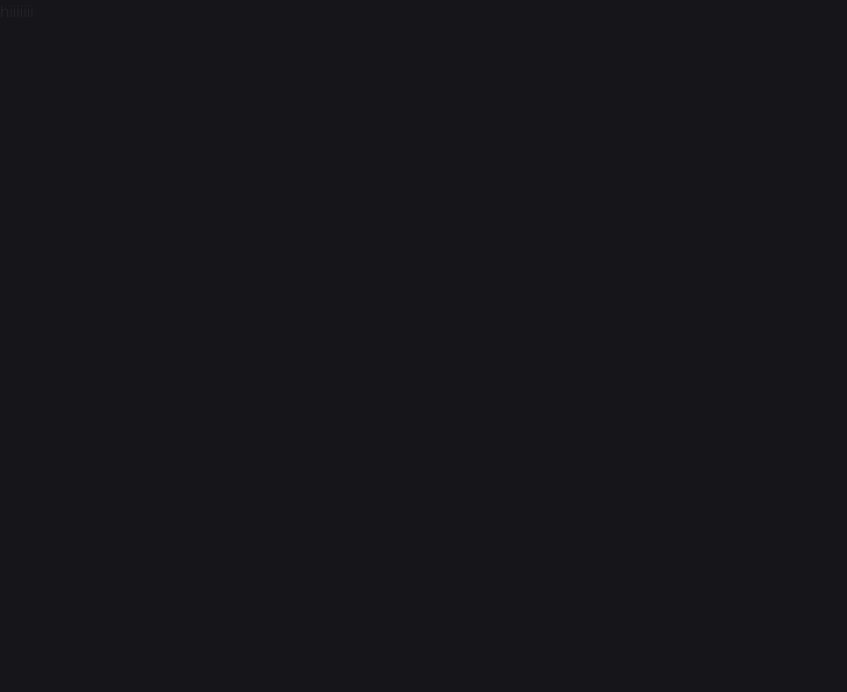
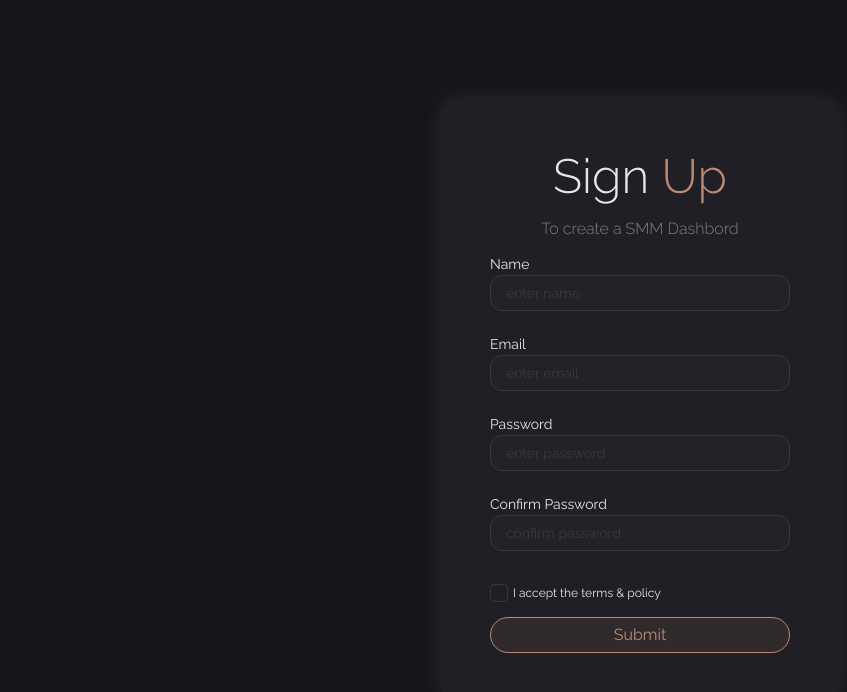
Before and after one commit to Peggyta/smmlanding, a React (Create React App) app: page /signup in a window 1280 px wide. Shown: the top 692 px of the page, without its empty margins (0-847 px from the left). Built offline with nearby package versions, Linux system fonts and the light colour scheme.

Commit message:
add sign up component

```diff
--- a/src/components/SignIn.js
+++ b/src/components/SignIn.js
@@ -9,7 +9,7 @@ const SignIn = () => {
         password: "",
     });
     const[entered, setEntered] = useState({});
-    const [errors, setErrors] = useState({});
+    const [error, setErrors] = useState({});
 
     useEffect(()=> {
         setErrors(data)
@@ -47,12 +47,12 @@ const SignIn = () => {
                                 <div className='input-box'>
                                     <input className='input-field' type='text' name='userName'
                                     value={data.userName} placeholder='Username' onChange={changeHandler} />
-                                    {errors.userName && entered.userName && <span>{errors.userName}</span>}
+                                    {error.userName && entered.userName && <span>{error.userName}</span>}
                                 </div>
                                 <div className='input-box'>
                                     <input className='input-field' type='password' name='password'
                                     value={data.password} placeholder='Password' onChange={changeHandler} />
-                                    {errors.password && entered.password && <span>{errors.password}</span>}
+                                    {error.password && entered.password && <span>{error.password}</span>}
                                         <img className='input-icon-hide' src={eyelid} alt='hide password' />
                                 </div>
                             </div>
--- a/src/components/SignUp.js
+++ b/src/components/SignUp.js
@@ -1,9 +1,77 @@
 import React from 'react';
+import {useForm} from 'react-hook-form';
+import '../styles/SignUp.css';
 
 const SignUp = () => {
+    const{
+        register,
+        handleSubmit,
+        getValues,
+        watch,
+        formState: {errors},
+    } = useForm({
+        firstName: '',
+        lastName: '',
+        email: '',
+        password: '',
+        confirmPaword: '',
+        isAccepted: false
+    });
     return (
-        <div>
-            hiiiiiii
+        <div className='signUp-form'>
+            <form className='signUp' onSubmit={handleSubmit((data) => console.log(data))}>
+                <div className='form-titles'>
+                    <h2 className='sign-title'>Sign <span>Up</span></h2>
+                    <p className='signUp-form-text'>To create a SMM Dashbord</p>
+                </div>
+                <div className='form-section'>
+                    <label>Name</label>
+                    <input
+                    name='firstName' type='text'
+                    placeholder='enter name'
+                    {...register('firstName', {required: true, minLength:4})} />
+                    {errors.firstName && <p className='err-msg'>Name must be at least 5 characters.</p>}
+                </div>
+                <div className='form-section'>
+                    <label>Email</label>
+                    <input
+                    name='email' type='email'
+                    placeholder='enter email'
+                    {...register('email', { pattern: /\S+@\S+\.\S+/.test })} />
+                    {errors.email && <p className='err-msg'>Please enter valid email.</p>}
+                </div>
+                <div className='form-section'>
+                    <label>Password</label>
+                    <input
+                    name='password' type='password'
+                    placeholder='enter password'
+                    {...register('password', {required:true, minLength: 8})} />
+                    {errors.password && <p className='err-msg'>Password must br at least 8 characters long</p>}
+                </div>
+                <div className='form-section'>
+                    <label>Confirm Password</label>
+                    <input
+                    name='confirmPassword' type='password'
+                    placeholder='confirm password'
+                    {...register('confirmPassword', {required:true, minLength: 8})} />
+                    {watch('confirmPassword') !== watch('password')
+                    && getValues('confirmPassword') ? <p className='err-msg'>Password doesn't match</p> : null}
+                </div>
+                <div className='accept-rules'>
+                    <div className='accept-box'>
+                        <input
+                        name='isAccepted' type='checkbox'
+                        {...register('isAccepted', {required:true})}/>
+                        <label className='accept-text'>I accept the terms & policy</label>
+                    </div>
+                    <div>
+                        {errors.isAccepted && <div className='err-terms'>Please accept our terms</div>}
+                    </div>
+                </div>
+                <div className='submit-button'>
+                    <input type='submit' />
+                </div>
+            </form>
         </div>
     );
 };
--- /dev/null
+++ b/src/styles/SignUp.css
@@ -0,0 +1,103 @@
+.signUp-form {
+    height: 100vh;
+    display: flex;
+    justify-content: center;
+    align-items: center;
+}
+
+.signUp {
+    background-color: var(--elephant);
+    height: fit-content;
+    width: fit-content;
+    padding:50px;
+    border-radius: 20px;
+    box-shadow: 1px 1px 23px 0  rgba(230, 215, 208, 0.1);
+}
+
+.form-section {
+    display: flex;
+    flex-direction: column;
+   width: 300px;
+    height: 80px;
+}
+
+.signUp-form-text {
+    margin-top: -10px;
+    font: 300 16px 'Raleway', sans-serif;
+    color: var(--grey);
+}
+
+.form-section label {
+    font-size: 14px;
+    color: var(--silver);
+}
+.form-section input {
+    border: 1px solid var(--ash);
+    border-radius: 12px;
+    background-color: rgba(41, 41, 48, 0.362);
+    padding: 5px;
+}
+.form-section input::placeholder {
+     padding-left: 10px;
+     color: var(--ash);
+     font-size: 14px;
+}
+
+.form-section input:focus {
+    outline: none;
+    color: var(--pink);
+    background-color: var(--shadow);
+    transition: all .2s ease-in;
+    padding-left: 10px;
+}
+
+.form-titles {
+    text-align: center;
+}
+
+.accept-rules {
+    margin-top: 10px;
+    display: flex;
+    align-items: flex-start;
+    gap: 5px;
+    flex-direction: column;
+}
+
+.accept-box {
+    display: flex;
+    justify-content: center;
+    gap: 5px;
+}
+.accept-text {
+    color: var(--silver);
+    font-size: 12px;
+}
+
+.submit-button {
+    width: 100%;
+   display: flex;
+   justify-content: center;
+   align-items: center;
+   margin-top: 10px;
+}
+
+.submit-button input {
+    width: 100%;
+    color: var(--rosewood);
+    background-color: rgba(188, 137, 113, 0.1);
+    border: 1px solid var(--rosewood);
+    border-radius: 40px;
+    padding-top: 5px;
+    padding-bottom: 5px;
+}
+
+.err-msg,
+.err-terms {
+    color: var(--rosewood);
+    font-size: 11px;
+}
+
+.err-terms {
+    display: block;
+    line-height: 6px;
+}
```
